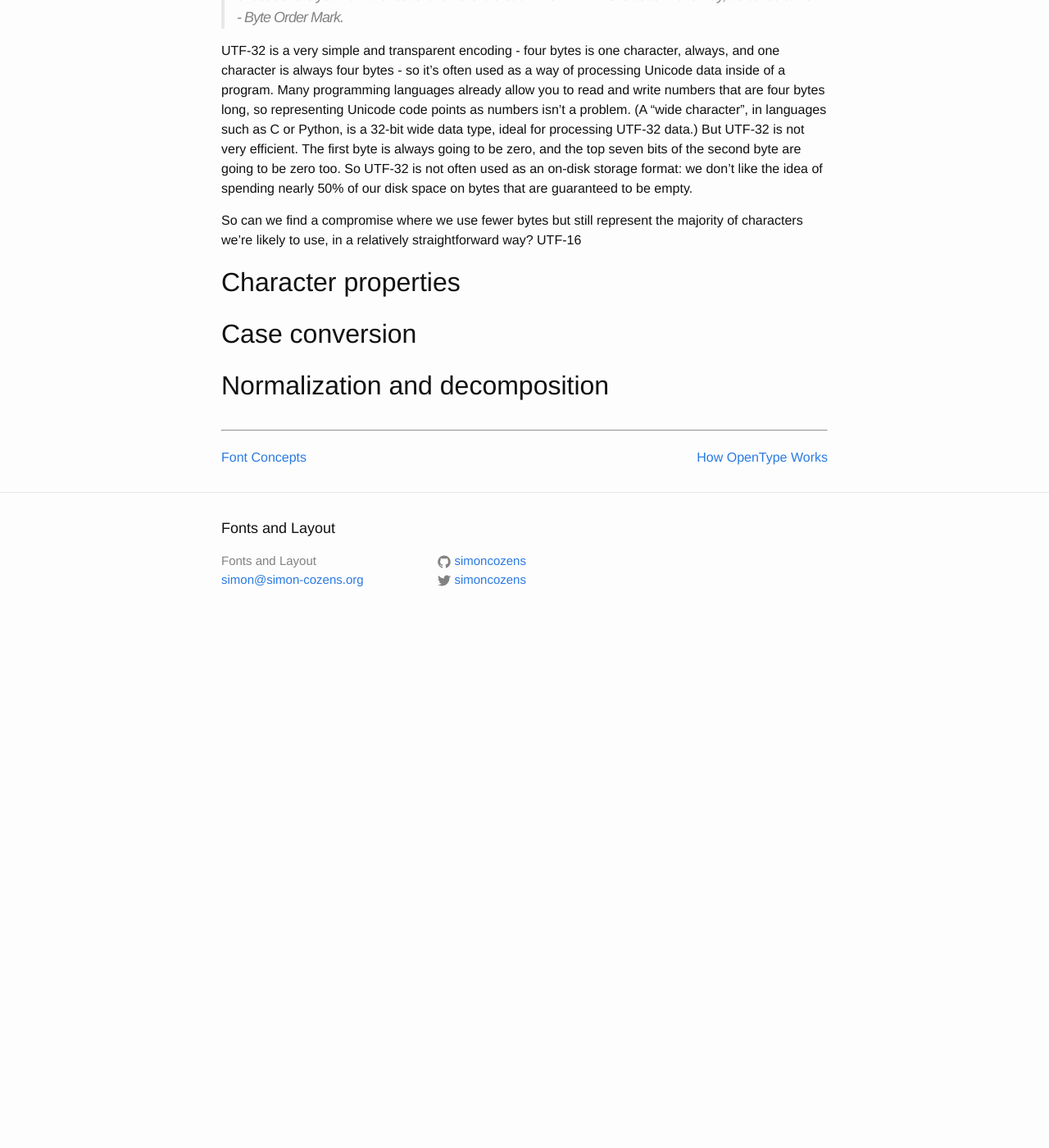
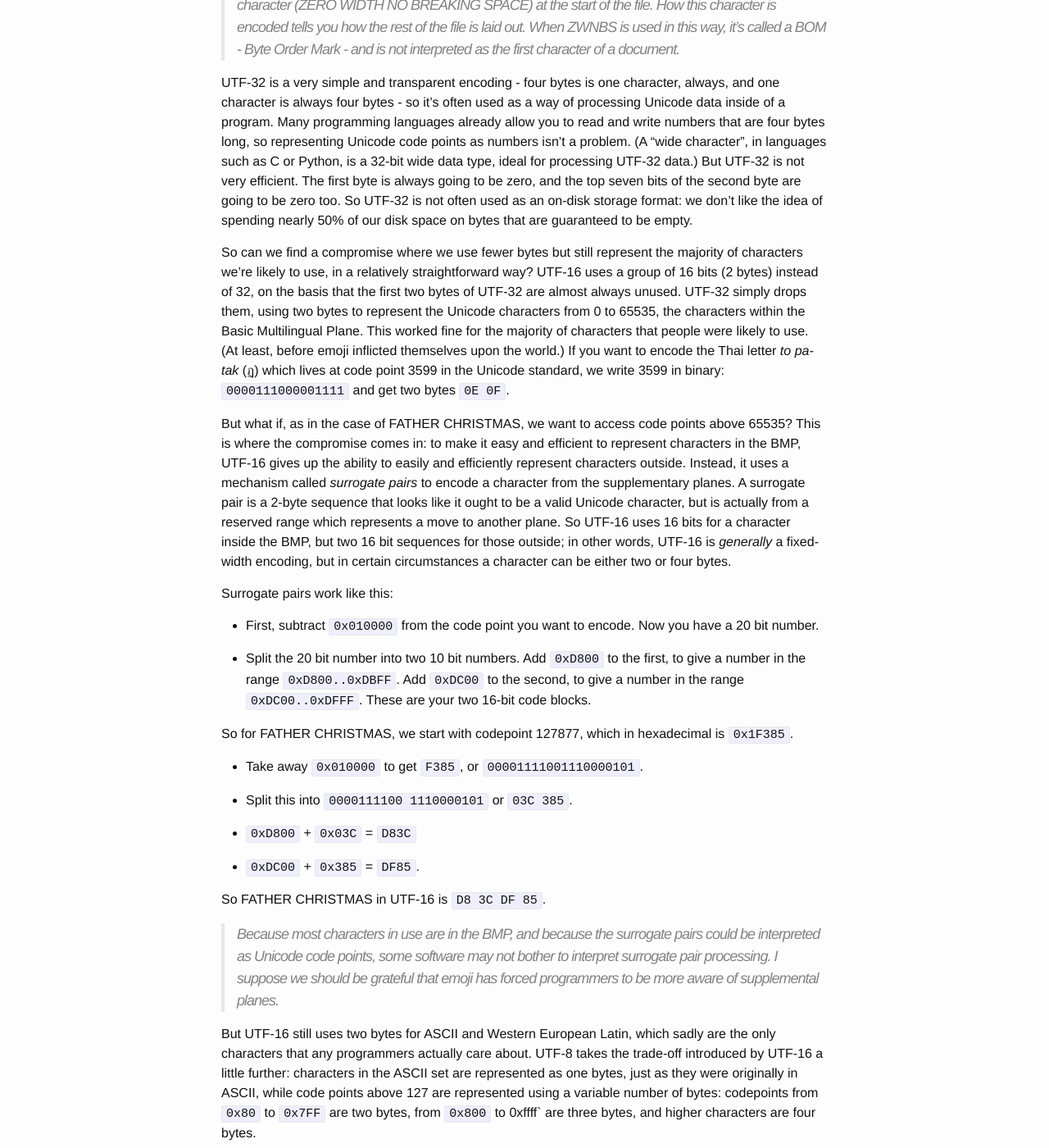
Before and after one commit to simoncozens/fonts-and-layout, a Jekyll site: the page built from unicode.md, in a window 1280 px wide and 1400 px high, scrolled down 2608 px. Shown: the whole window at 82% size. Built offline with Jekyll 4.4.1, drawn with Linux system fonts in a browser that asks for light colours; formulas are drawn with MathJax 3; before the commit the page ends 3386 px from its top, so only the background shows below that; some of the changed text lies outside the part shown.

Commit message:
Deal with UTF16.

```diff
--- a/unicode.md
+++ b/unicode.md
@@ -5,7 +5,7 @@ title: The Unicode Standard
 
 When humans exchange information, we use sentences, words, and - most relevantly for our purposes - letters. But computers don't know anything about letters. Computers only know about numbers, and to be honest, they don't know much about them, either. Because computers are, ultimately, great big collections of electronic switches, they only know about two numbers: zero, if a switch is off, and one, when a switch is on.
 
-By lining up a row of switches, we can represent bigger numbers. These days, computers normally line up eight switches in a unit, called a *byte*. With eight switches and two states for each switch, we have $2^8 = 256$ possible states in a byte, so we can represent a number between 0 and 255. But still, everything is a number.
+By lining up a row of switches, we can represent bigger numbers. These days, computers normally line up eight switches in a unit, called a *byte*. With eight switches and two states for each switch, we have $$ 2^8 = 256 $$ possible states in a byte, so we can represent a number between 0 and 255. But still, everything is a number.
 
 To move from numbers to letters and store text in a computer, we need to agree on a code. We might decide that when we're expecting text, the number 1 means "a", number 2 means "b" and so on. This mapping between numbers and characters is called an *encoding*.
 
@@ -27,6 +27,8 @@ XXX History
 XXX Unicode v ISO 10646 - UCS
 
 ## Languages in Unicode
+
+XXX BMP
 
 ## How data is stored
 
@@ -50,12 +52,38 @@ For example, the character 🎅 (FATHER CHRISTMAS) lives in Finland, just inside
 |-------|--------|--------|--------|--------|
 
 
-> There's only one slight complication: whether the bytes should appear in the order `00 01 F3 85` or in reverse order `85 F3 01 00`. By default UTF-32 stores data "big-end first" (`00 01 F3 85`) but some systems prefer to put the "little-end" first. They let you know that they're doing this by encoding a special character (ZERO WIDTH NO BREAKING SPACE) at the start of the file. How this character is encoded tells you how the rest of the file is laid out. When ZWNBS is used in this way, it's called a BOM - Byte Order Mark.
+> There's only one slight complication: whether the bytes should appear in the order `00 01 F3 85` or in reverse order `85 F3 01 00`. By default UTF-32 stores data "big-end first" (`00 01 F3 85`) but some systems prefer to put the "little-end" first. They let you know that they're doing this by encoding a special character (ZERO WIDTH NO BREAKING SPACE) at the start of the file. How this character is encoded tells you how the rest of the file is laid out. When ZWNBS is used in this way, it's called a BOM - Byte Order Mark - and is not interpreted as the first character of a document.
 
 UTF-32 is a very simple and transparent encoding - four bytes is one character, always, and one character is always four bytes - so it's often used as a way of processing Unicode data inside of a program. Many programming languages already allow you to read and write numbers that are four bytes long, so representing Unicode code points as numbers isn't a problem. (A "wide character", in languages such as C or Python, is a 32-bit wide data type, ideal for processing UTF-32 data.)
 But UTF-32 is not very efficient. The first byte is always going to be zero, and the top seven bits of the second byte are going to be zero too. So UTF-32 is not often used as an on-disk storage format: we don't like the idea of spending nearly 50% of our disk space on bytes that are guaranteed to be empty.
 
-So can we find a compromise where we use fewer bytes but still represent the majority of characters we're likely to use, in a relatively straightforward way? UTF-16
+So can we find a compromise where we use fewer bytes but still represent the majority of characters we're likely to use, in a relatively straightforward way? UTF-16 uses a group of 16 bits (2 bytes) instead of 32, on the basis that the first two bytes of UTF-32 are almost always unused. UTF-32 simply drops them, using two bytes to represent the Unicode characters from 0 to 65535, the characters within the Basic Multilingual Plane. This worked fine for the majority of characters that people were likely to use. (At least, before emoji inflicted themselves upon the world.) If you want to encode the Thai letter *to pa-tak* (ฏ) which lives at code point 3599 in the Unicode standard, we write 3599 in binary: `0000111000001111` and get two bytes `0E 0F`.
+
+But what if, as in the case of FATHER CHRISTMAS, we want to access code points above 65535? This is where the compromise comes in: to make it easy and efficient to represent characters in the BMP, UTF-16 gives up the ability to easily and efficiently represent characters outside. Instead, it uses a mechanism called *surrogate pairs* to encode a character from the supplementary planes. A surrogate pair is a 2-byte sequence that looks like it ought to be a valid Unicode character, but is actually from a reserved range which represents a move to another plane. So  UTF-16 uses 16 bits for a character inside the BMP, but two 16 bit sequences for those outside; in other words, UTF-16 is *generally* a fixed-width encoding, but in certain circumstances a character can be either two or four bytes.
+
+Surrogate pairs work like this:
+
+* First, subtract `0x010000` from the code point you want to encode. Now you have a 20 bit number.
+
+* Split the 20 bit number into two 10 bit numbers. Add `0xD800` to the first, to give a number in the range `0xD800..0xDBFF`. Add `0xDC00` to the second, to give a number in the range `0xDC00..0xDFFF`. These are your two 16-bit code blocks.
+
+So for FATHER CHRISTMAS, we start with codepoint 127877, which in hexadecimal is `0x1F385`.
+
+* Take away `0x010000` to get `F385`, or `00001111001110000101`.
+
+* Split this into `0000111100 1110000101` or `03C 385`.
+
+* `0xD800` + `0x03C` = `D83C`
+
+* `0xDC00` + `0x385` = `DF85`.
+
+So FATHER CHRISTMAS in UTF-16 is `D8 3C DF 85`.
+
+> Because most characters in use are in the BMP, and because the surrogate pairs *could* be interpreted as Unicode code points, some software may not bother to interpret surrogate pair processing. I suppose we should be grateful that emoji has forced programmers to be more aware of supplemental planes.
+
+But UTF-16 still uses two bytes for ASCII and Western European Latin, which sadly are the only characters that any programmers actually care about. UTF-8 takes the trade-off introduced by UTF-16 a little further: characters in the ASCII set are represented as one bytes, just as they were originally in ASCII, while code points above 127 are represented using a variable number of bytes: codepoints from `0x80` to `0x7FF` are two bytes, from `0x800` to 0xffff` are three bytes, and higher characters are four bytes.
+
+
 
 ## Character properties
 
```
